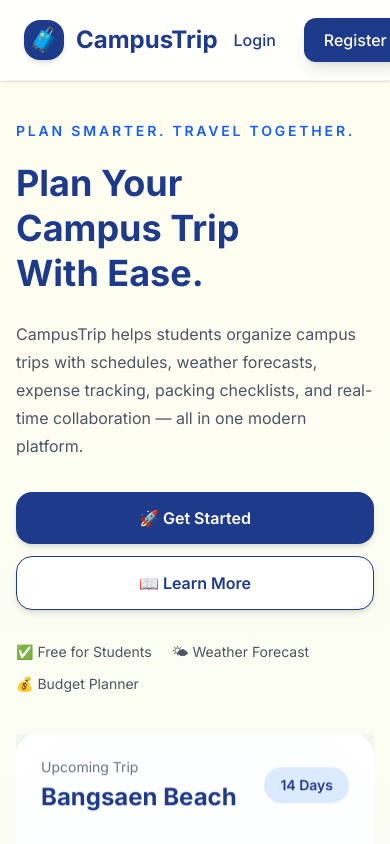
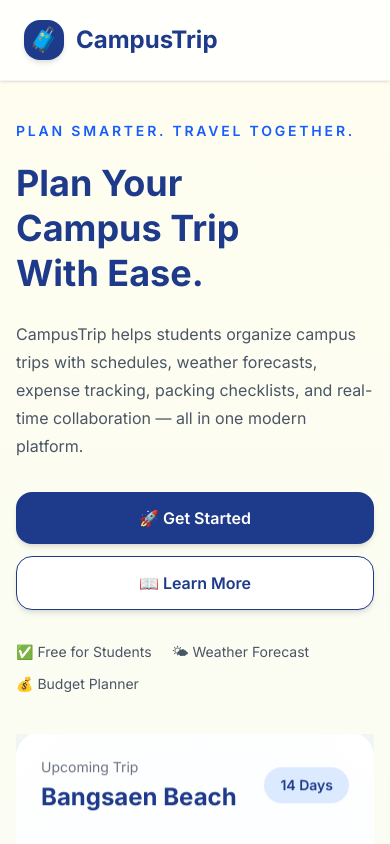
Before and after one commit to SawHsarDohSoe/campus-trip, a React app in the folder frontend/: page / in a window 390 px wide. Shown: the top 844 px of the page. Built offline with nearby package versions, Linux system fonts and the light colour scheme; no server answers; the HTML template or start-up script is replaced by a standard one.

Commit message:
Refactor Navbar component for authentication links

```diff
--- a/frontend/src/components/layout/Navbar.jsx
+++ b/frontend/src/components/layout/Navbar.jsx
@@ -76,7 +76,7 @@
         </div>
 
             {/* Right Side */}
-        <div className="flex items-center gap-3">
+      <div className="hidden sm:flex items-center gap-3">
 
         {!isAuthenticated ? (
           <>
```
Lines whose indentation alone changed are shown as unchanged.
